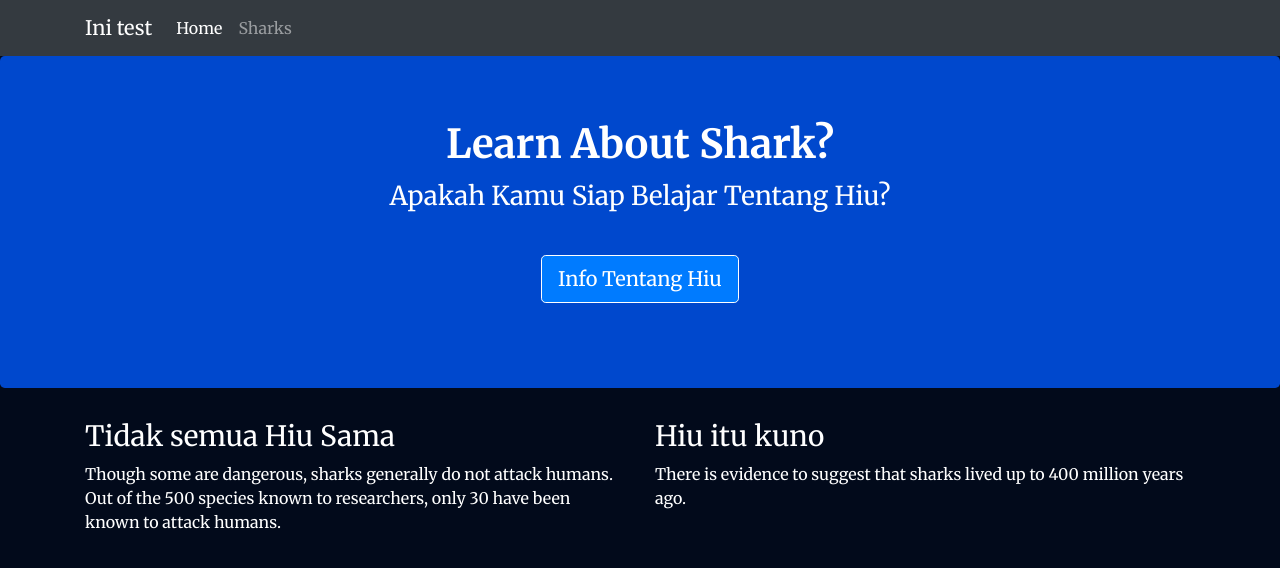
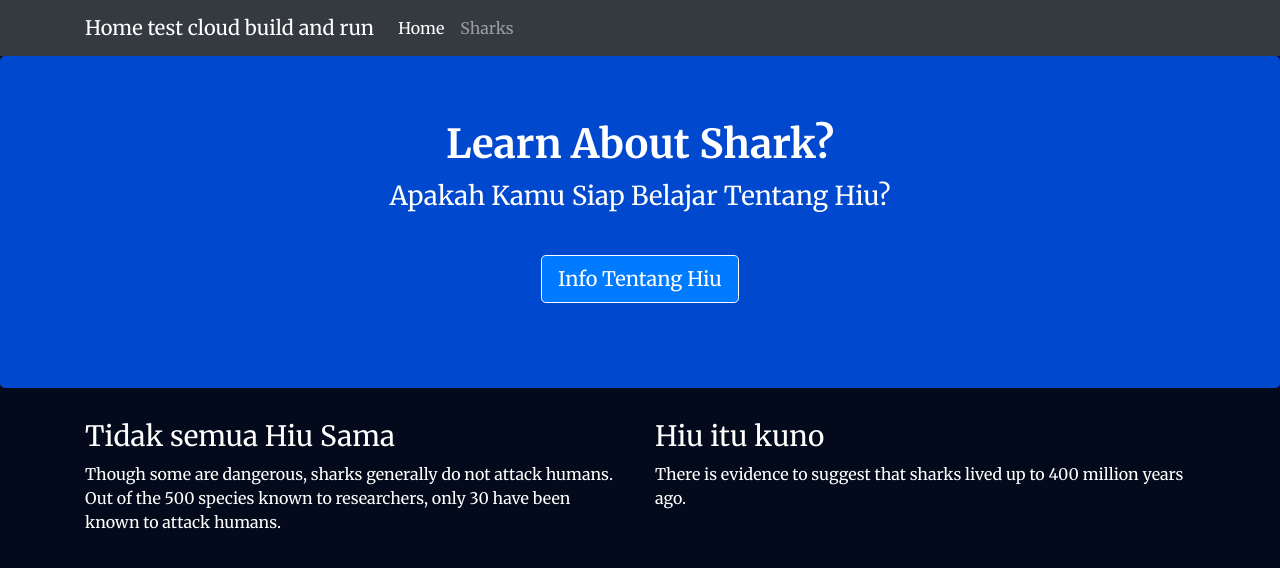
Before and after one commit to jibon777/nodejs-shark, a website: page views/index.html in a window 1280 px wide. Drawn offline with nearby package versions, Linux system fonts and the light colour scheme.

Commit message:
test build and run

```diff
--- a/views/index.html
+++ b/views/index.html
@@ -14,7 +14,7 @@
     <nav class="navbar navbar-dark bg-dark navbar-static-top navbar-expand-md">
         <div class="container">
             <button type="button" class="navbar-toggler collapsed" data-toggle="collapse" data-target="#bs-example-navbar-collapse-1" aria-expanded="false"> <span class="sr-only">Toggle navigation</span>
-            </button> <a class="navbar-brand" href="#">Ini test</a>
+            </button> <a class="navbar-brand" href="#">Home test cloud build and run</a>
             <div class="collapse navbar-collapse" id="bs-example-navbar-collapse-1">
                 <ul class="nav navbar-nav mr-auto">
                     <li class="active nav-item"><a href="/" class="nav-link">Home</a>
```
